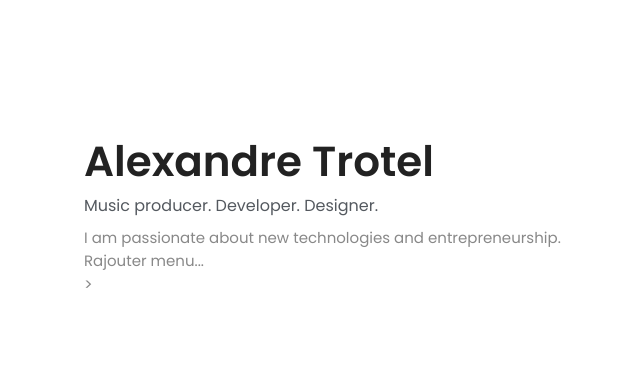
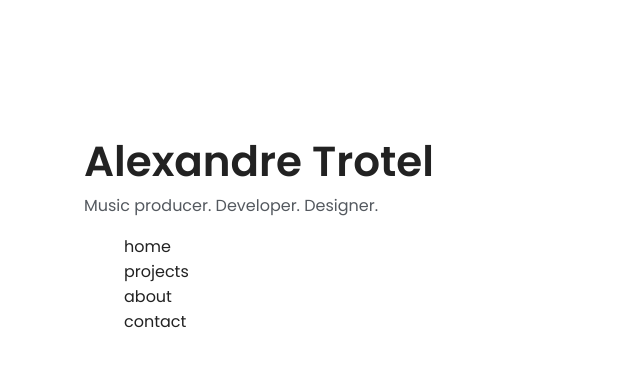
Before and after one commit to trotelalexandre/alexandretrotel, a plain HTML site: page index.html in a window 1280 px wide. Shown: the whole page, without its empty margins (96-736 px from the left). Drawn offline with Linux system fonts and the light colour scheme.

Commit message:
making the menu

```diff
--- a/index.html
+++ b/index.html
@@ -17,8 +17,14 @@
             <div id="hey-box">
                 <h1>Alexandre Trotel</h1>
                 <h2>Music producer. Developer. Designer.</h2>
-                <p id="slogan">I am passionate about new technologies and entrepreneurship.</p>
-                <p>Rajouter menu...</p>>
+                <nav>
+                    <ul class="primary-menu">
+                        <li><a href="index.html" class="menu-item"> home </a></li>
+                        <li><a href="pages/projects.html" class="menu-item"> projects </a></li>
+                        <li><a href="pages/about.html" class="menu-item"> about </a></li>
+                        <li><a href="pages/contact.html" class="menu-item"> contact </a></li>
+                    </ul>
+                </nav>
             </div>
         </div>
     </section>
--- a/styles/style.css
+++ b/styles/style.css
@@ -55,11 +55,6 @@ p {
     margin: 0;
 }
 
-#slogan {
-    padding-top: 8px;
-    padding-right: 44px;
-}
-
 #hey {
     padding-top: 130px;
     padding-bottom: 60px;
@@ -97,3 +92,23 @@ button:hover {
     transform: scale(1.1) rotate(5deg);
     transition-duration: 0.2s;
 }
+
+.menu-item {
+    text-decoration: none;
+    color: var(--color-primary);
+    transition-duration: 0.2s;
+    cursor: pointer;
+}
+
+.menu-item:hover {
+    transform: scale(1.1);
+    transition-duration: 0.2s;
+}
+
+.primary-menu {
+    font-family: 'Poppins', sans-serif;
+}
+
+ul {
+    list-style-type: none;
+}
```
Also changed, not shown: 1 other file.
